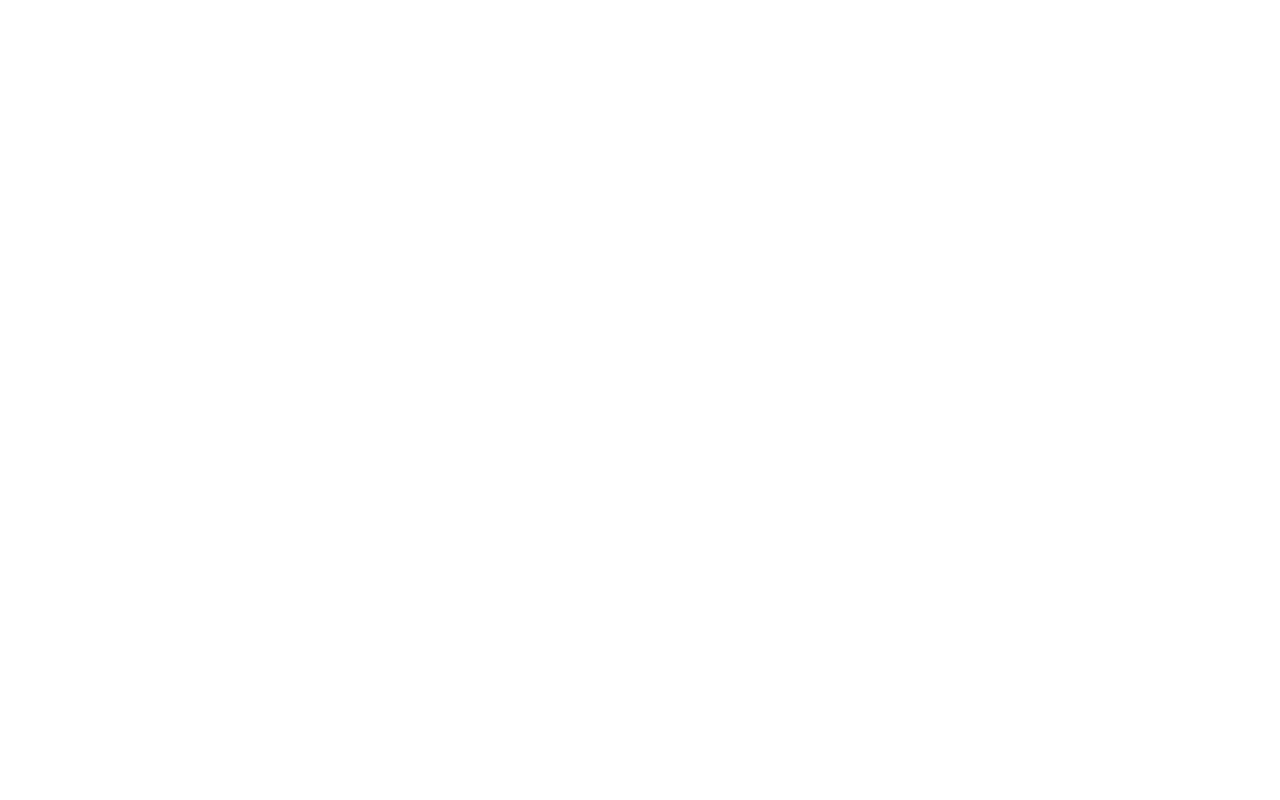
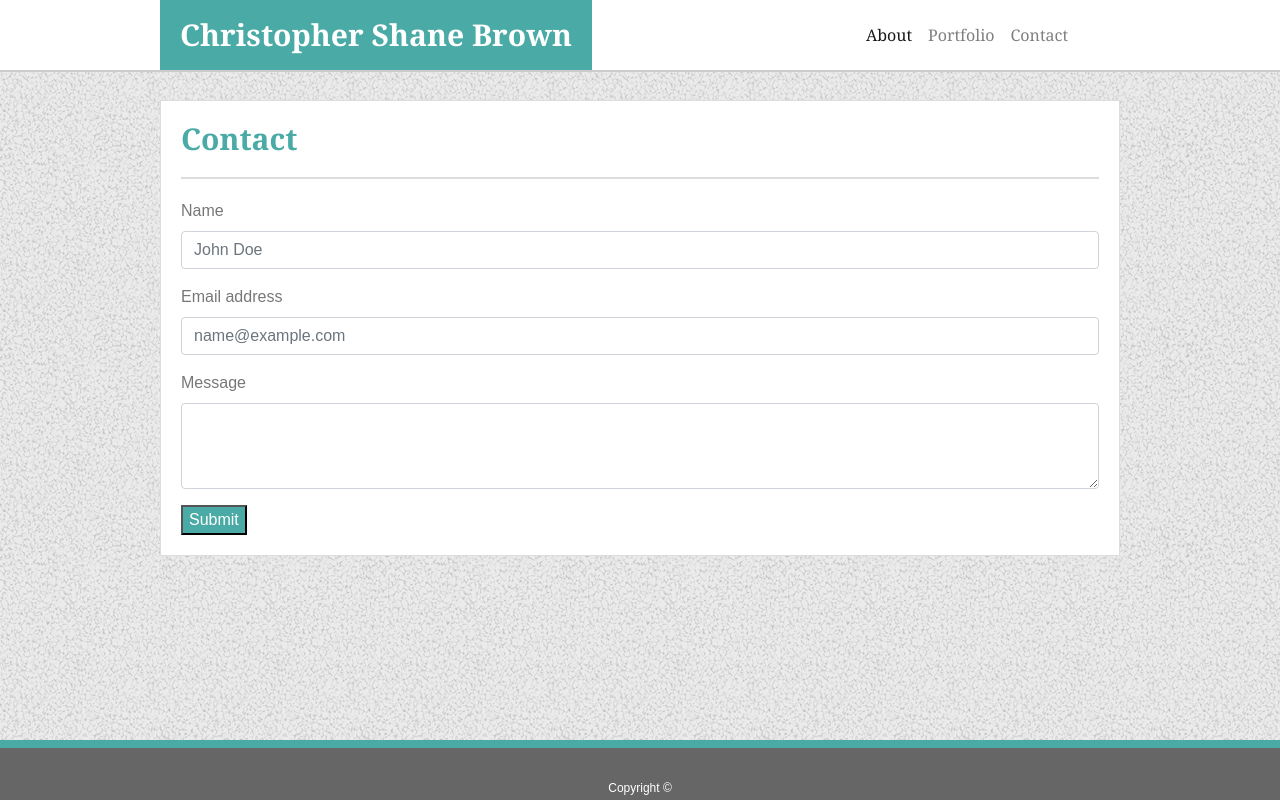
Before and after one commit to cshanebrown78/Basic-Portfolio-Bootstrap, a plain HTML site: page contact.html in a window 1280 px wide. Drawn offline with nearby package versions, Linux system fonts and the light colour scheme.

Commit message:
coded contact.html and added button coding to style.css

```diff
--- a/assets/css/style.css
+++ b/assets/css/style.css
@@ -87,7 +87,7 @@ header {
 
 .navbar-nav {
     padding-left: 250px;
-    font-size: 18px;
+    font-size: 16px;
 }
 
 #heading #logo {
@@ -145,6 +145,13 @@ header {
     font-weight: 700;
 }
 
+/* contact */
+
+button {
+    background: #4aaaa5;
+    color: #ffffff
+}
+
 /* footer */
 
 footer {
--- a/contact.html
+++ b/contact.html
@@ -0,0 +1,69 @@
+<!DOCTYPE html>
+<html lang="en">
+<head>
+    <meta charset="UTF-8">
+    <meta name="viewport" content="width=device-width, initial-scale=1.0">
+    <meta http-equiv="X-UA-Compatible" content="ie=edge">
+    <title>Portfolio</title>
+    <link rel="stylesheet" href="https://stackpath.bootstrapcdn.com/bootstrap/4.4.1/css/bootstrap.min.css" integrity="sha384-Vkoo8x4CGsO3+Hhxv8T/Q5PaXtkKtu6ug5TOeNV6gBiFeWPGFN9MuhOf23Q9Ifjh" crossorigin="anonymous">
+    <script src="https://code.jquery.com/jquery-3.4.1.slim.min.js" integrity="sha384-J6qa4849blE2+poT4WnyKhv5vZF5SrPo0iEjwBvKU7imGFAV0wwj1yYfoRSJoZ+n" crossorigin="anonymous"></script>
+    <script src="https://cdn.jsdelivr.net/npm/popper.js@1.16.0/dist/umd/popper.min.js" integrity="sha384-Q6E9RHvbIyZFJoft+2mJbHaEWldlvI9IOYy5n3zV9zzTtmI3UksdQRVvoxMfooAo" crossorigin="anonymous"></script>
+    <script src="https://stackpath.bootstrapcdn.com/bootstrap/4.4.1/js/bootstrap.min.js" integrity="sha384-wfSDF2E50Y2D1uUdj0O3uMBJnjuUD4Ih7YwaYd1iqfktj0Uod8GCExl3Og8ifwB6" crossorigin="anonymous"></script>
+    <link rel="stylesheet" type="text/css" href="assets/css/style.css">
+</head>
+<body>
+    <header id="heading">
+        <div class="mycontainer">
+            <nav class="navbar navbar-expand-lg navbar-light bg-light">
+                <a class="navbar-brand" id="logo" href="index.html">Christopher Shane Brown</a>
+                <button class="navbar-toggler" type="button" data-toggle="collapse" data-target="#navbarNavAltMarkup" aria-controls="navbarNavAltMarkup" aria-expanded="false" aria-label="Toggle navigation">
+                  <span class="navbar-toggler-icon"></span>
+                </button>
+                <div class="collapse navbar-collapse" id="navbarNavAltMarkup">
+                    <div class="navbar-nav">
+                    <a class="nav-item nav-link active" href="index.html">About <span class="sr-only">(current)</span></a>
+                    <a class="nav-item nav-link" href="portfolio.html">Portfolio</a>
+                    <a class="nav-item nav-link" href="contact.html">Contact</a>
+                    <!-- <a class="nav-item nav-link disabled" href="#" tabindex="-1" aria-disabled="true">Disabled</a> -->
+                  </div>
+                </div>
+            </nav>
+        </div>
+    </header>
+
+    <div class="wrapper">
+        <div class="content">
+            <div class="mycontainer">
+                <section class="main">
+                <h1>Contact</h1>
+                <form>
+                    <div class="form-group">
+                      <label for="exampleFormControlInput1">Name</label>
+                      <input type="email" class="form-control" id="exampleFormControlInput1" placeholder="John Doe">
+                    </div>
+                    <div class="form-group">
+                        <label for="exampleFormControlInput1">Email address</label>
+                        <input type="email" class="form-control" id="exampleFormControlInput1" placeholder="name@example.com">
+                      </div>
+                    <div class="form-group">
+                      <label for="exampleFormControlTextarea1">Message</label>
+                      <textarea class="form-control" id="exampleFormControlTextarea1" rows="3"></textarea>
+                    </div>
+                    <button>
+                        Submit
+                    </button>
+                  </form>
+                </section>
+            </div>
+        </div>
+
+    </div>
+
+
+    <footer>
+        <div class="foot">
+            <p>Copyright &copy;</p>
+        </div>
+    </footer>
+</body>
+</html>
```
